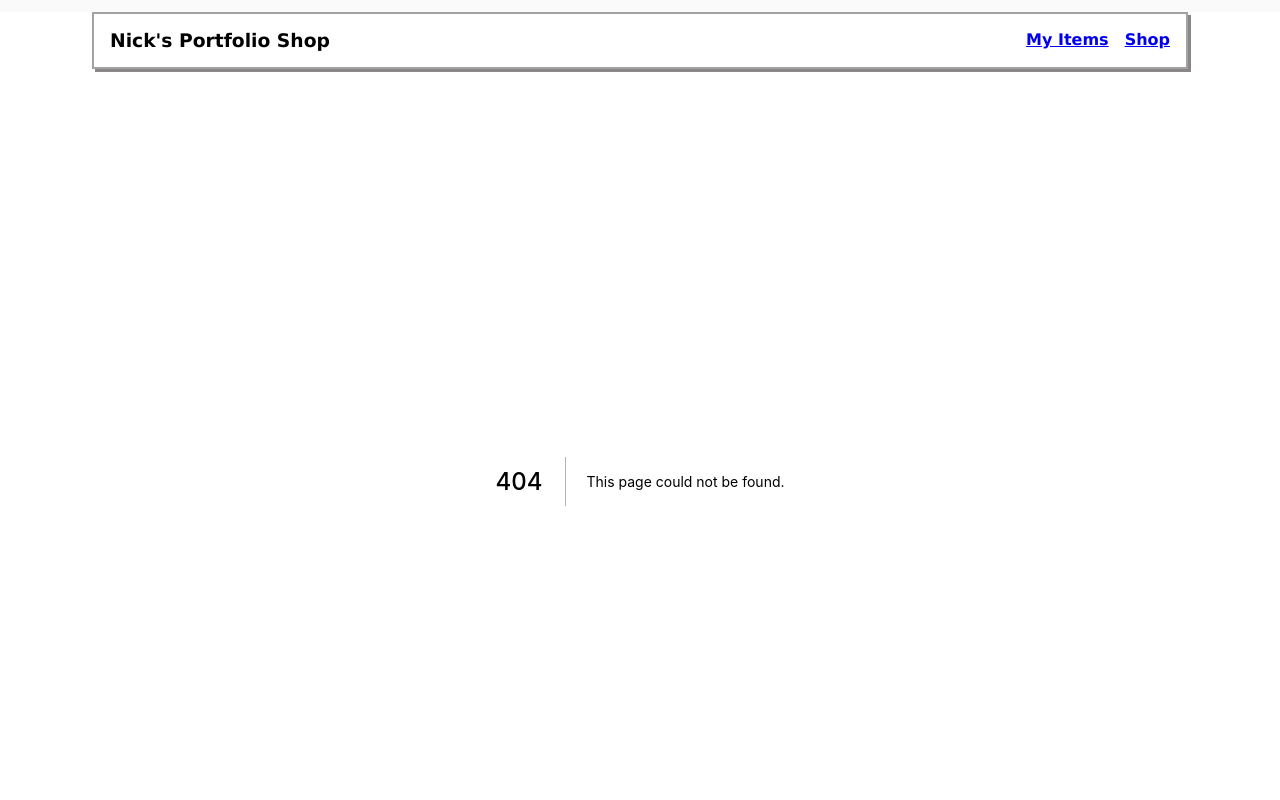
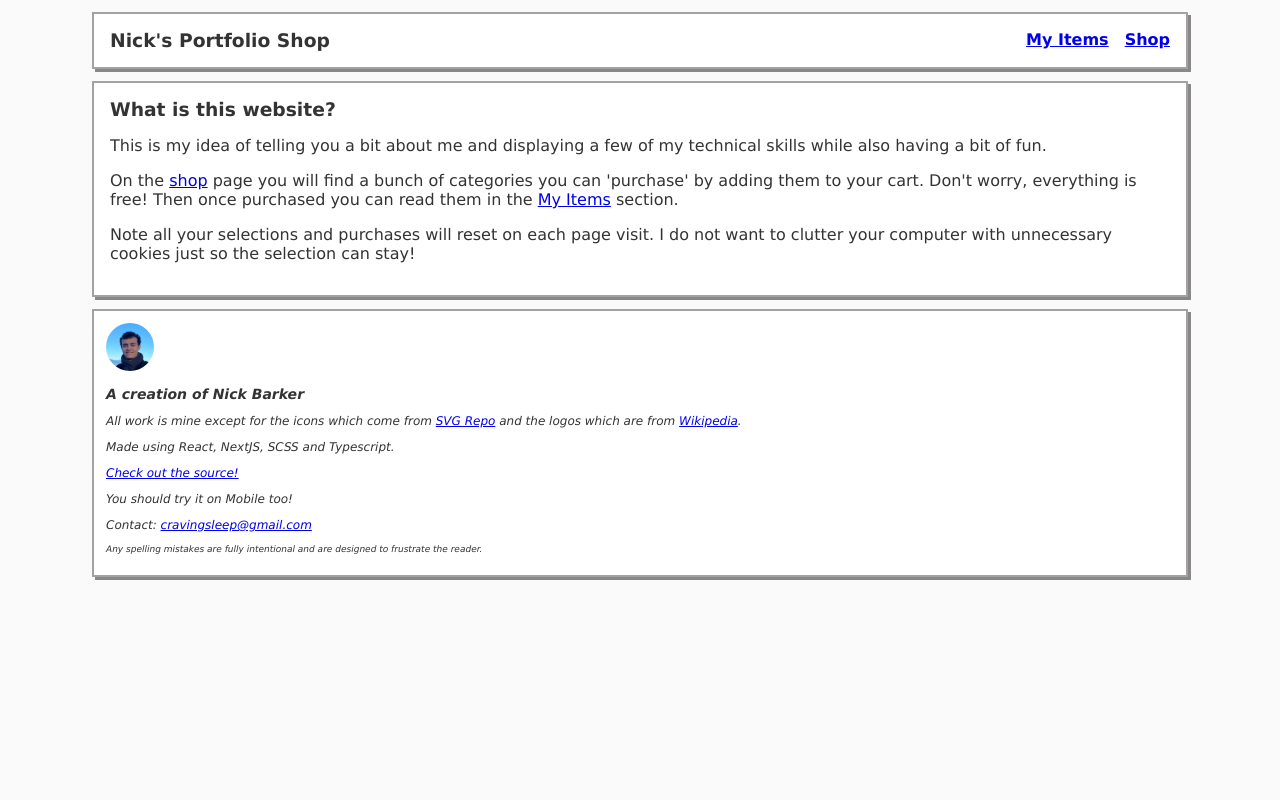
Before and after one commit to cravingsleep/nicks-website, a Next.js app: page /whatisthis in a window 1280 px wide. Before the commit this address had no page. Shown: the top 800 px of the page. Built offline with nearby package versions, Linux system fonts and the light colour scheme.

Commit message:
Added whatisthis route and improved readme.

```diff
--- a/components/footer/index.module.scss
+++ b/components/footer/index.module.scss
@@ -21,3 +21,7 @@
         display: none;
     }
 }
+
+.joke {
+    font-size: 0.75em;
+}
--- a/components/footer/index.tsx
+++ b/components/footer/index.tsx
@@ -13,9 +13,13 @@ function Footer() {
             &nbsp;and the logos which are from <a href="https://wikipedia.com">Wikipedia</a>.
         </p>
         <p>Made using React, NextJS, SCSS and Typescript.</p>
+        <a target="_blank" href="https://github.com/cravingsleep/nicks-website" rel="noreferrer">
+            Check out the source!
+        </a>
         <p className={styles['platform-message-desktop']}>You should try it on Desktop too!</p>
         <p className={styles['platform-message-mobile']}>You should try it on Mobile too!</p>
         <p>Contact: <a href="mailto:cravingsleep@gmail.com">cravingsleep@gmail.com</a></p>
+        <p className={styles.joke}>Any spelling mistakes are fully intentional and are designed to frustrate the reader.</p>
     </footer>;
 }
 
--- a/components/header/index.tsx
+++ b/components/header/index.tsx
@@ -10,13 +10,10 @@ function Header() {
 
     return <header className={classnames([design['box-border'], styles.header])}>
         <h3>Nick&apos;s Portfolio Shop</h3>
+        {router.pathname === '/' && <Link href="/whatisthis">What&#39;s this?</Link>}
         <nav className={styles.nav}>
-            {router.pathname !== '/inventory' && <Link href="/inventory">
-                <a>My Items</a>
-            </Link>}
-            {router.pathname !== '/' && <Link href="/">
-                <a>Shop</a>
-            </Link>}
+            {router.pathname !== '/inventory' && <Link href="/inventory">My Items</Link>}
+            {router.pathname !== '/' && <Link href="/">Shop</Link>}
         </nav>
     </header>;
 }
--- a/components/purchased/index.tsx
+++ b/components/purchased/index.tsx
@@ -17,7 +17,7 @@ function Purchased() {
         return <Fragment>
             <p>You have not purchased anything yet!</p>
             <p>
-                Browse my wares by going back to the <Link href="/"><a>Shop</a></Link>.
+                Browse my wares by going back to the <Link href="/">Shop</Link>.
             </p>
         </Fragment>;
     }
--- /dev/null
+++ b/pages/whatisthis.tsx
@@ -0,0 +1,24 @@
+import React from 'react';
+import design from 'Design';
+import Link from 'next/link';
+
+function WhatIsThis() {
+    return <section className={design['box-border']}>
+        <h3>What is this website?</h3>
+        <p>
+            This is my idea of telling you a bit about me and displaying a few of my technical skills
+            while also having a bit of fun.
+        </p>
+        <p>
+            On the <Link href="/">shop</Link> page you will find a bunch of categories you can &#39;purchase&#39;
+            by adding them to your cart. Don&#39;t worry, everything is free! Then once purchased you can
+            read them in the <Link href="/inventory">My Items</Link> section.
+        </p>
+        <p>
+            Note all your selections and purchases will reset on each page visit. I do not want to clutter your
+            computer with unnecessary cookies just so the selection can stay!
+        </p>
+    </section>;
+}
+
+export default WhatIsThis;
```
Also changed, not shown: 1 other file (tests, documents, lock files or other folders).
